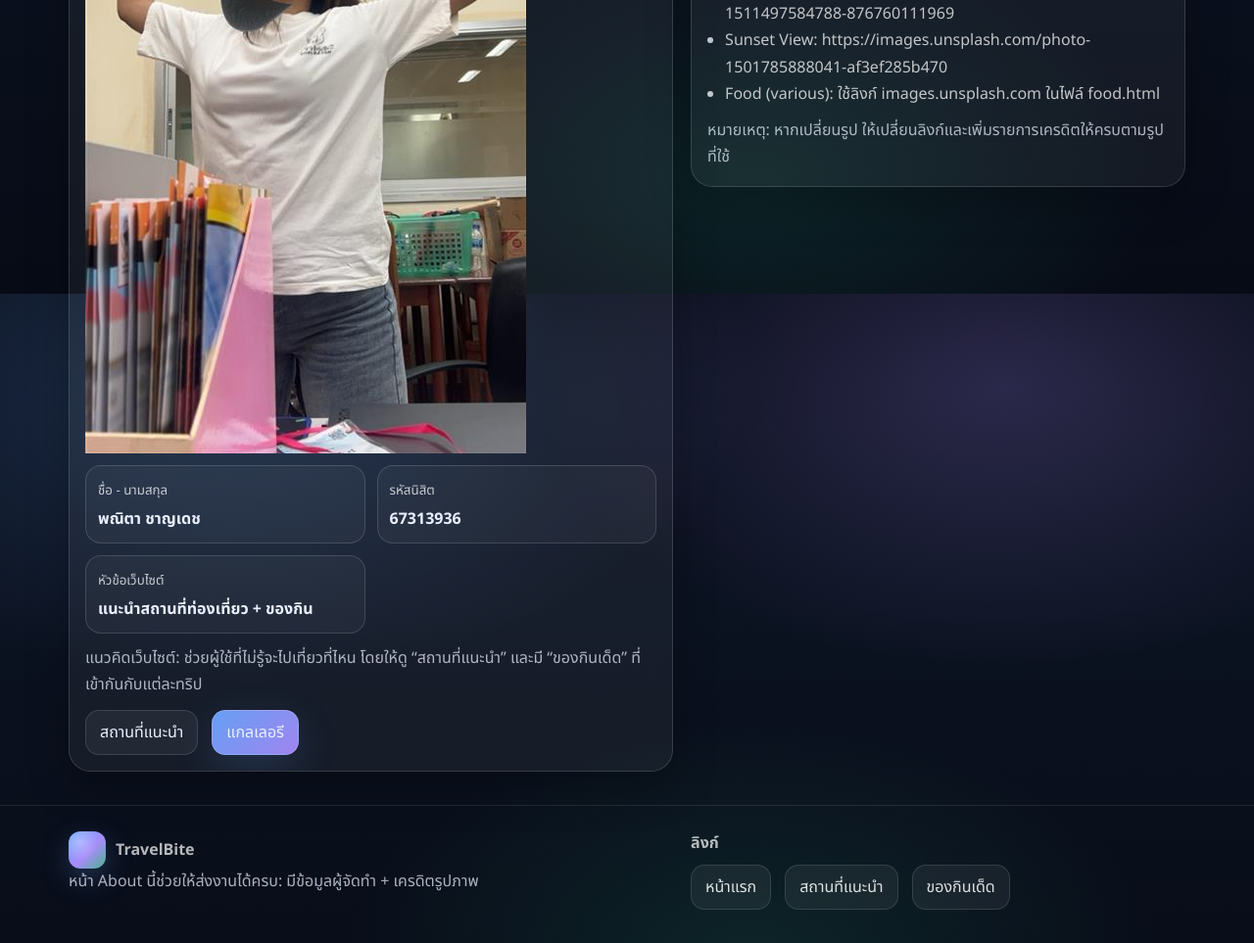
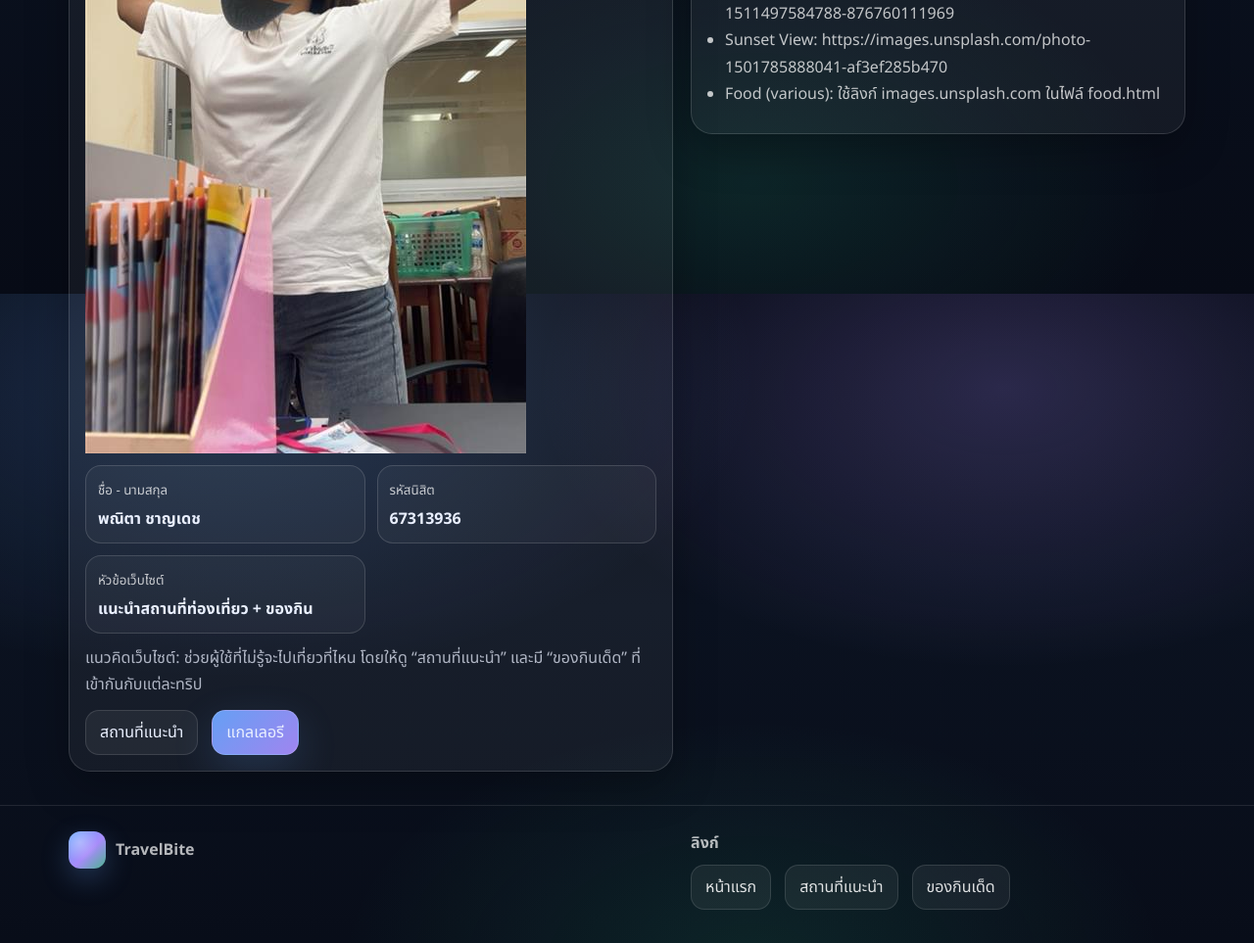
Before and after one commit to pppppunch25-eng/LabWeb, a plain HTML site: page about.html in a window 1280 px wide. Shown: the part 500-1463 px from the top of the page at 98% size. Drawn offline with Linux system fonts and the light colour scheme; a web font is replaced by a local one.

Commit message:
Update about.html

```diff
--- a/about.html
+++ b/about.html
@@ -65,7 +65,6 @@
             <li>Food (various): ใช้ลิงก์ images.unsplash.com ในไฟล์ food.html</li>
           </ul>
           <div style="height:10px"></div>
-          <p class="smallNote">หมายเหตุ: หากเปลี่ยนรูป ให้เปลี่ยนลิงก์และเพิ่มรายการเครดิตให้ครบตามรูปที่ใช้</p>
         </div>
       </div>
     </div>
@@ -75,7 +74,6 @@
     <div class="container fgrid">
       <div>
         <div class="row" style="gap:10px"><span class="badge"></span><b>TravelBite</b></div>
-        <p class="smallNote">หน้า About นี้ช่วยให้ส่งงานได้ครบ: มีข้อมูลผู้จัดทำ + เครดิตรูปภาพ</p>
       </div>
       <div>
         <b>ลิงก์</b>
```
